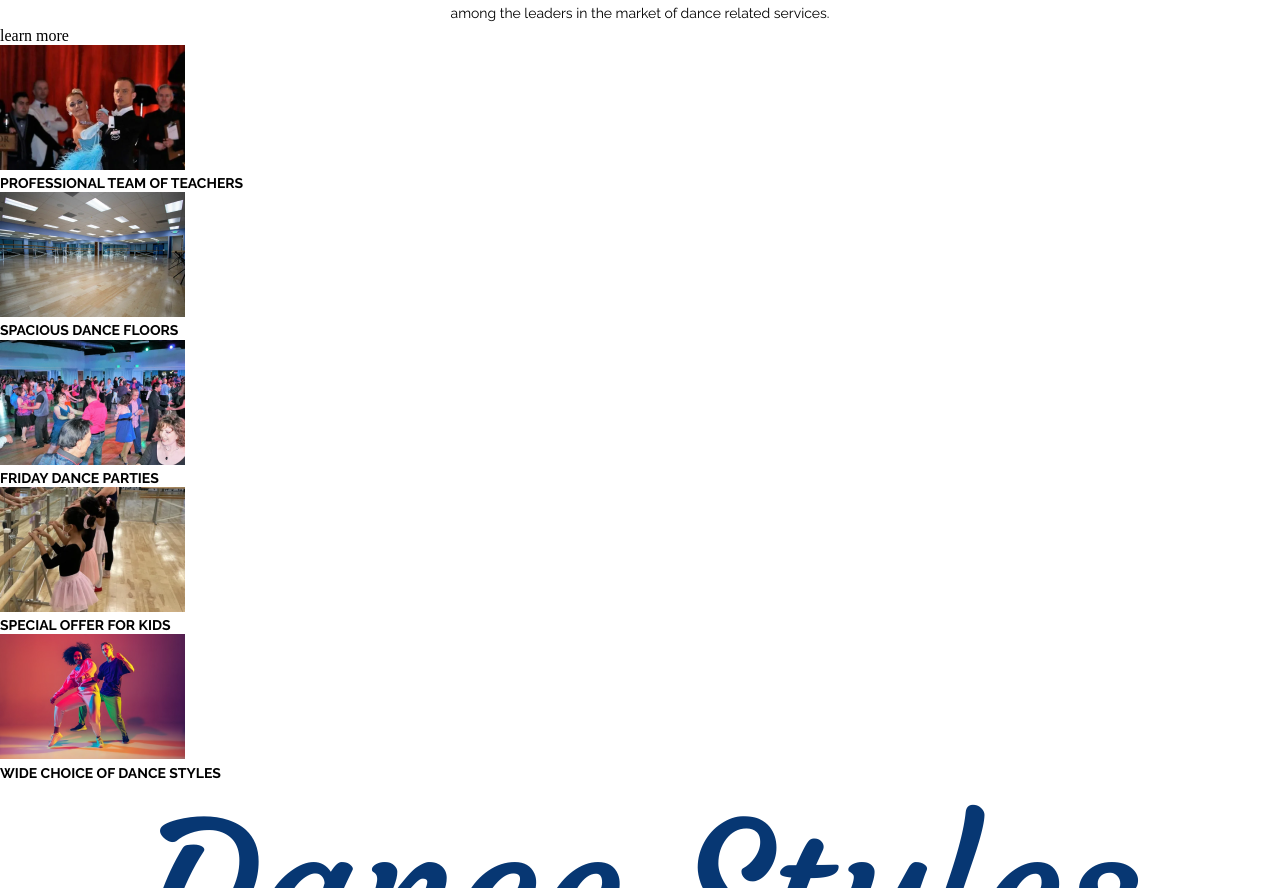
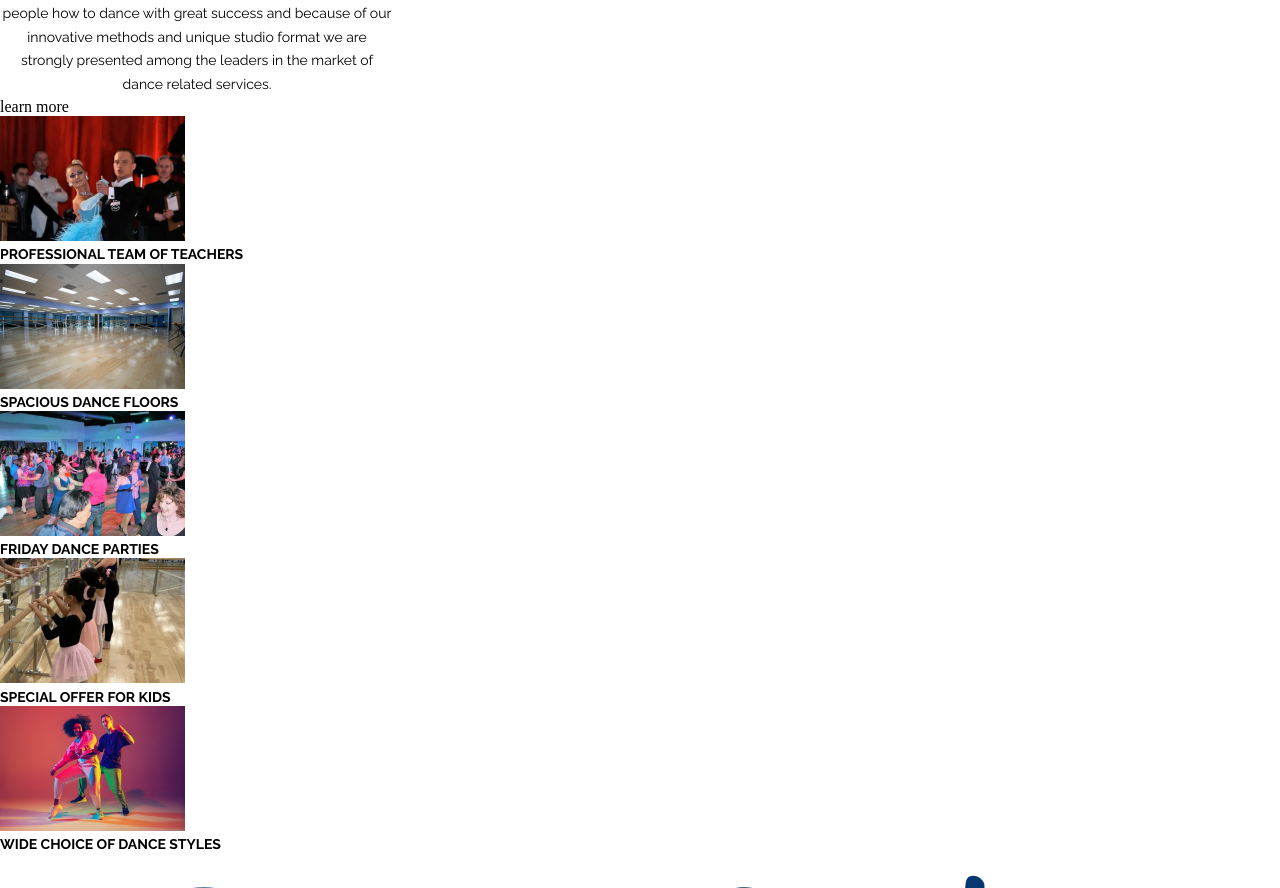
Before and after one commit to oliffkaa/MyProject, a plain HTML site: page index.html in a window 1280 px wide. Shown: the part 873-1761 px from the top of the page. Drawn offline with Linux system fonts and the light colour scheme.

Commit message:
Update styles.css

```diff
--- a/styles.css
+++ b/styles.css
@@ -116,3 +116,6 @@ nav ul li a:hover {
   padding-top: 189px;
   padding-bottom: 126px;
 }
+.aboutus p {
+  width: 394px;
+}
```
